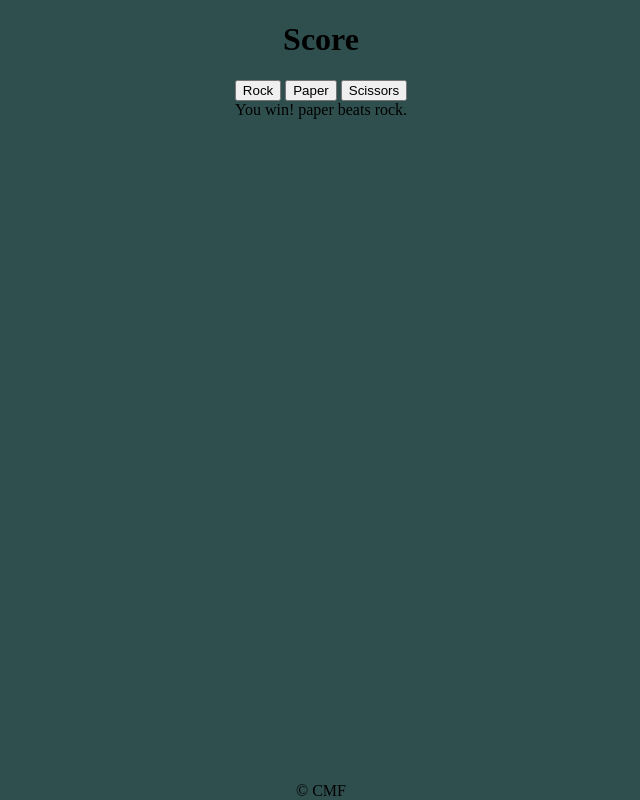
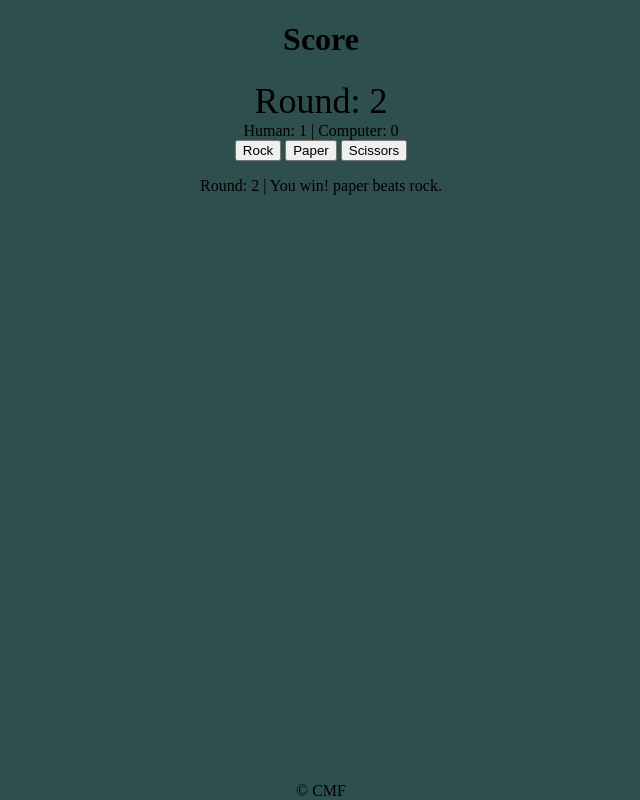
Before and after one commit to ConorMacFadden/OdinProject-RockPaperScissors, a plain HTML site: page index.html in a window 1280 px wide. Both pictures are taken after a click on the element "Rock Paper Scissors". Shown: the whole page, without its empty margins (319-959 px from the left). Drawn offline with Linux system fonts and the light colour scheme.

Commit message:
Enables the game to be played with score keeping.

```diff
--- a/index.html
+++ b/index.html
@@ -11,6 +11,7 @@
     <div class="header"></div>
     <div class="main">
         <h1 class="score-title">Score</h1>
+        <div class="round"></div>
         <div class="score"></div>
         <div class="button-row">
             <button id="btn-rock">Rock</button>
--- a/javascript.js
+++ b/javascript.js
@@ -26,6 +26,10 @@ let computerScore = 0;
 let round = 1;
 
 function playRound(humanChoice, computerChoice) {
+
+        round++;
+        if (round > 5) { resetGame();}
+
         if (humanChoice == undefined) {return;}
         let winner = 'computer'; // default to computer, but change if the player has won or it's a draw.
         if (humanChoice == computerChoice) { winner = 'draw'} // Same choice so draw.
@@ -36,20 +40,29 @@ function playRound(humanChoice, computerChoice) {
         if (winner == 'human') {
             humanScore++;
             // console.log(`You win! ${humanChoice} beats ${computerChoice}.`)
-            resultDiv.textContent = `You win! ${humanChoice} beats ${computerChoice}.`;
+            addResult(`Round: ${round} | You win! ${humanChoice} beats ${computerChoice}.`);
         }
         else if (winner == 'computer') {
             computerScore++;
             // console.log(`You lose! ${computerChoice} beats ${humanChoice}.`)
-            resultDiv.textContent = `You lose! ${computerChoice} beats ${humanChoice}.`;
+            addResult(`Round: ${round} | You lose! ${computerChoice} beats ${humanChoice}.`);
         }
         else {
             // console.log(`Draw, you both picked ${humanChoice}.`)
-            resultDiv.textContent = `Draw, you both picked ${humanChoice}.`;
+            addResult(`Round: ${round} | Draw, you both picked ${humanChoice}.`);
         }
+
+        updateScore();
+        roundDiv.textContent = `Round: ${round}`
+
 }
 
 const resultDiv = document.querySelector(".result");
+const scoreDiv = document.querySelector(".score");
+updateScore();
+
+const roundDiv = document.querySelector(".round");
+roundDiv.textContent = `Round: ${round}`
 
 function playGame() {
 
@@ -77,3 +90,25 @@ buttonContainer.addEventListener("click", (e) => {
             break;
     }
 })
+
+function clearResults() {
+    while (resultDiv.firstChild) { resultDiv.removeChild(resultDiv.lastChild);}
+}
+
+function addResult(resultText) {
+    let newResult = document.createElement("p");
+    newResult.textContent = resultText;
+    resultDiv.appendChild(newResult);
+}
+
+function resetGame() {
+    clearResults();
+    round = 1;
+    humanScore = 0;
+    computerScore = 0;
+    updateScore();
+}
+
+function updateScore() {
+    scoreDiv.textContent=`Human: ${humanScore} | Computer: ${computerScore}`
+}
--- a/style.css
+++ b/style.css
@@ -11,3 +11,7 @@ body {
     flex-grow: 1;
     text-align: center;
 }
+
+.round {
+    font-size: 36px;
+}
```
